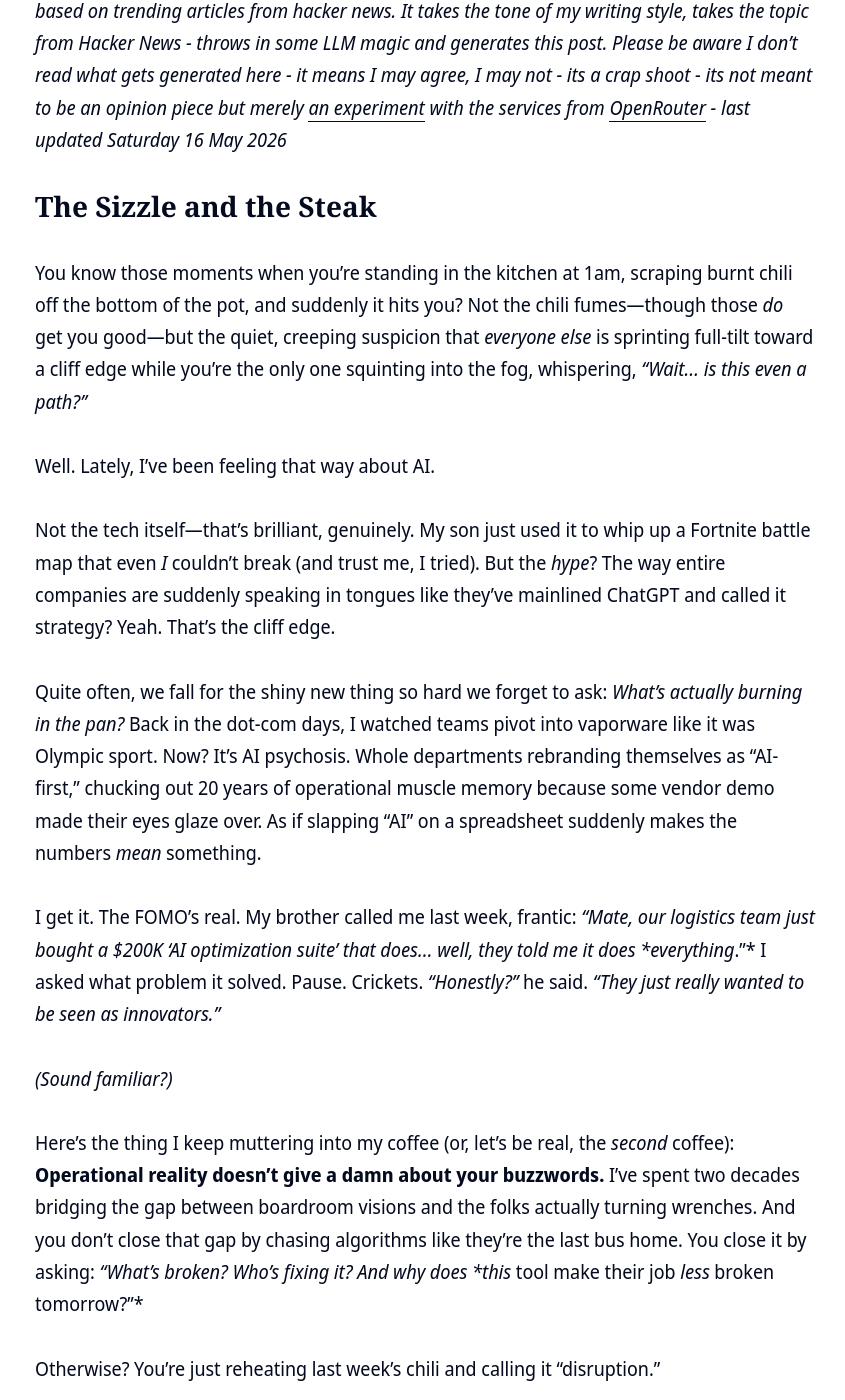
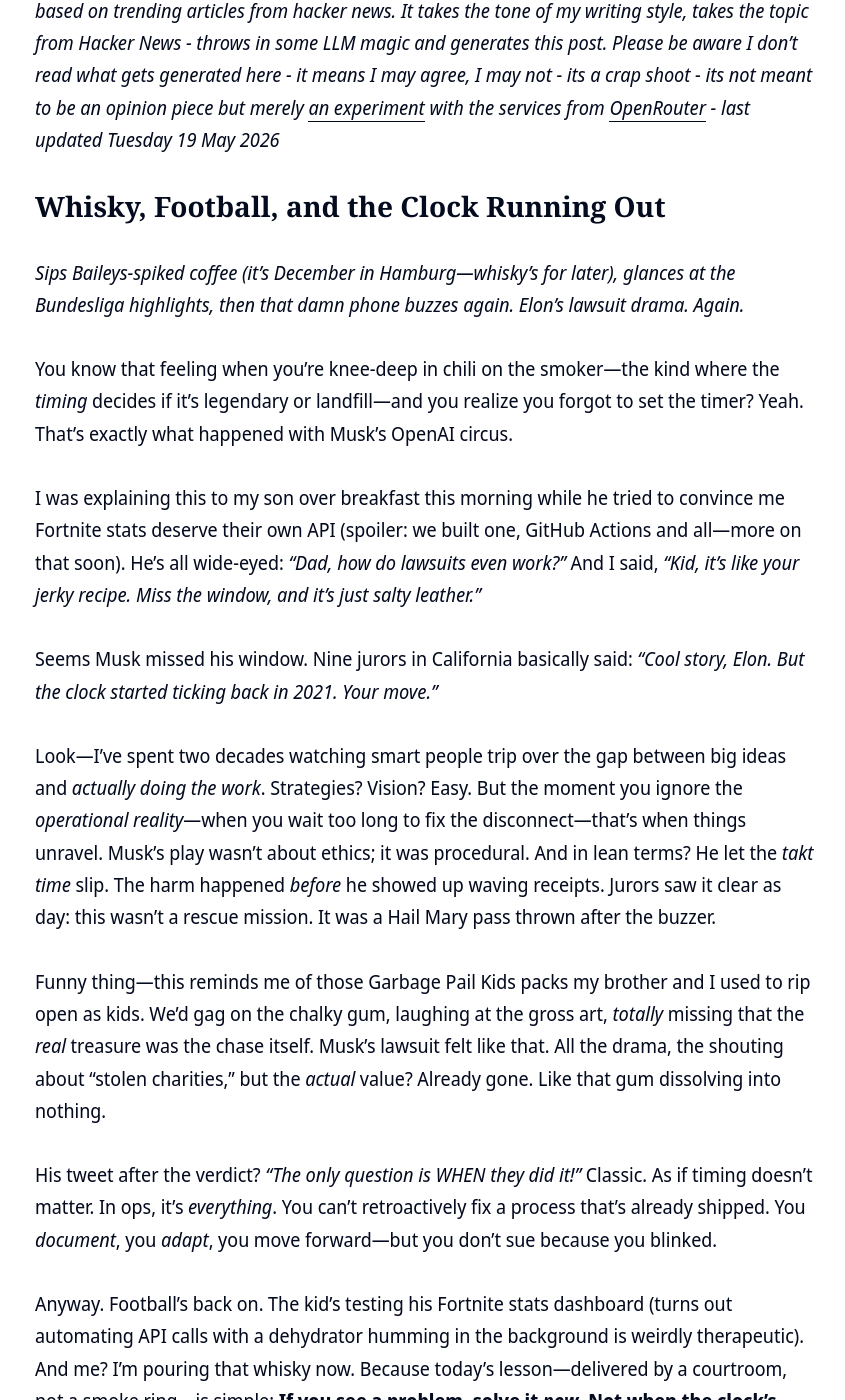
Before and after one commit to clintjb/clintjb.github.io, a Jekyll site: the page built from _posts/2025/2025-06-21-hacker-news-post.md, in a window 1280 px wide and 1400 px high, scrolled down 945 px. Shown: the whole window, without its empty margins (215-1060 px from the left). Built offline with Jekyll 4.4.1, drawn with Linux system fonts in a browser that asks for light colours; nearby versions of some CDN libraries; some of the changed text lies outside the part shown.

Commit message:
Updated Weekly Post

```diff
--- a/_posts/2025/2025-06-21-hacker-news-post.md
+++ b/_posts/2025/2025-06-21-hacker-news-post.md
@@ -11,38 +11,26 @@ image: '/images/posts/2025/weekly.jpg'
 ---
 ![](/images/posts/2025/weekly.jpg)
 
-_⚠️ **THIS POST IS GENERATED WITH LLMs**: This post is newly generated a few times a week based on trending articles from hacker news. It takes the tone of my writing style, takes the topic from Hacker News - throws in some LLM magic and generates this post. Please be aware I don't read what gets generated here - it means I may agree, I may not - its a crap shoot - its not meant to be an opinion piece but merely [an experiment](https://github.com/clintjb/Weekly-Post) with the services from [OpenRouter](https://openrouter.ai) - last updated Saturday 16 May 2026_
+_⚠️ **THIS POST IS GENERATED WITH LLMs**: This post is newly generated a few times a week based on trending articles from hacker news. It takes the tone of my writing style, takes the topic from Hacker News - throws in some LLM magic and generates this post. Please be aware I don't read what gets generated here - it means I may agree, I may not - its a crap shoot - its not meant to be an opinion piece but merely [an experiment](https://github.com/clintjb/Weekly-Post) with the services from [OpenRouter](https://openrouter.ai) - last updated Tuesday 19 May 2026_
 
-## The Sizzle and the Steak
+## Whisky, Football, and the Clock Running Out
 
-You know those moments when you’re standing in the kitchen at 1am, scraping burnt chili off the bottom of the pot, and suddenly it hits you? Not the chili fumes—though those *do* get you good—but the quiet, creeping suspicion that *everyone else* is sprinting full-tilt toward a cliff edge while you’re the only one squinting into the fog, whispering, *"Wait… is this even a path?"*
+*Sips Baileys-spiked coffee (it’s December in Hamburg—whisky’s for later), glances at the Bundesliga highlights, then that damn phone buzzes again. Elon’s lawsuit drama. Again.*
 
-Well. Lately, I’ve been feeling that way about AI.
+You know that feeling when you’re knee-deep in chili on the smoker—the kind where the *timing* decides if it’s legendary or landfill—and you realize you forgot to set the timer? Yeah. That’s exactly what happened with Musk’s OpenAI circus.
 
-Not the tech itself—that’s brilliant, genuinely. My son just used it to whip up a Fortnite battle map that even *I* couldn’t break (and trust me, I tried). But the *hype*? The way entire companies are suddenly speaking in tongues like they’ve mainlined ChatGPT and called it strategy? Yeah. That’s the cliff edge.
+I was explaining this to my son over breakfast this morning while he tried to convince me Fortnite stats deserve their own API (spoiler: we built one, GitHub Actions and all—more on that soon). He’s all wide-eyed: *"Dad, how do lawsuits even work?"* And I said, *"Kid, it’s like your jerky recipe. Miss the window, and it’s just salty leather."*
 
-Quite often, we fall for the shiny new thing so hard we forget to ask: *What’s actually burning in the pan?* Back in the dot-com days, I watched teams pivot into vaporware like it was Olympic sport. Now? It’s AI psychosis. Whole departments rebranding themselves as "AI-first," chucking out 20 years of operational muscle memory because some vendor demo made their eyes glaze over. As if slapping "AI" on a spreadsheet suddenly makes the numbers *mean* something.
+Seems Musk missed his window. Nine jurors in California basically said: *"Cool story, Elon. But the clock started ticking back in 2021. Your move."*
 
-I get it. The FOMO’s real. My brother called me last week, frantic: *"Mate, our logistics team just bought a $200K ‘AI optimization suite’ that does… well, they told me it does *everything*."* I asked what problem it solved. Pause. Crickets. *"Honestly?"* he said. *"They just really wanted to be seen as innovators."*
+Look—I’ve spent two decades watching smart people trip over the gap between big ideas and *actually doing the work*. Strategies? Vision? Easy. But the moment you ignore the *operational reality*—when you wait too long to fix the disconnect—that’s when things unravel. Musk’s play wasn’t about ethics; it was procedural. And in lean terms? He let the *takt time* slip. The harm happened *before* he showed up waving receipts. Jurors saw it clear as day: this wasn’t a rescue mission. It was a Hail Mary pass thrown after the buzzer.
 
-*(Sound familiar?)*
+Funny thing—this reminds me of those Garbage Pail Kids packs my brother and I used to rip open as kids. We’d gag on the chalky gum, laughing at the gross art, *totally* missing that the *real* treasure was the chase itself. Musk’s lawsuit felt like that. All the drama, the shouting about "stolen charities," but the *actual* value? Already gone. Like that gum dissolving into nothing.
 
-Here’s the thing I keep muttering into my coffee (or, let’s be real, the *second* coffee): **Operational reality doesn’t give a damn about your buzzwords.** I’ve spent two decades bridging the gap between boardroom visions and the folks actually turning wrenches. And you don’t close that gap by chasing algorithms like they’re the last bus home. You close it by asking: *"What’s broken? Who’s fixing it? And why does *this* tool make their job *less* broken tomorrow?"*
+His tweet after the verdict? *"The only question is WHEN they did it!"* Classic. As if timing doesn’t matter. In ops, it’s *everything*. You can’t retroactively fix a process that’s already shipped. You *document*, you *adapt*, you move forward—but you don’t sue because you blinked.
 
-Otherwise? You’re just reheating last week’s chili and calling it "disruption."
+Anyway. Football’s back on. The kid’s testing his Fortnite stats dashboard (turns out automating API calls with a dehydrator humming in the background is weirdly therapeutic). And me? I’m pouring that whisky now. Because today’s lesson—delivered by a courtroom, not a smoke ring—is simple: **If you see a problem, solve it *now*. Not when the clock’s already run out.**
 
-Funny enough, I saw the same fever dream play out with lean. Suddenly, everyone was "doing lean"—except they’d skip the part where you *actually talk to the people making the thing*. They’d hand-draw value stream maps on whiteboards while the assembly line choked on mismatched bolts. Sound familiar? Swap "lean" for "AI," and we’re back at square one: solutions in search of a problem.
+Some battles aren’t lost on principle. They’re lost because you waited too long to throw the first punch.
 
-So last weekend, while I was slow-smoking ribs (yes, *another* over-the-top method—gotta sear ’em first to lock in that mahogany crust), it clicked. We’re confusing the *sizzle* for the *steak*. AI’s the sizzle. The steak? That’s the messy, human work of understanding your process. Your people. Your *actual* customers.
-
-My son asked me over burnt toast this morning: *"Dad, can AI… like… *taste* BBQ?"* I ruffled his hair. *"Nah, mate. But it might tell you to cook it at 173°C instead of 175°C—and miss the whole point."*
-
-We’re so busy optimizing the thermometer we’ve forgotten why we’re standing at the grill in the first place.
-
-So here’s my plea, whispered into the void (and probably over a dram of something smoky): **Stop chasing the shiny. Start feeding the fire.** Plug the leaks. Listen to the team lead who’s been here 15 years. Fix the thing that *still* breaks on Tuesdays. Then—and only then—ask if AI’s the right tool for *that*.
-
-Otherwise, we’re just a bunch of dads standing in the rain, yelling "INNOVATE!" at a slow cooker.
-
-P.S. If you’re still reading? Pour yourself a drink. Put on a game. And for the love of all that’s holy—**taste your chili before you serve it.** Some truths don’t need an algorithm. 🌮
-
-*(P.P.S. Yeah, the ribs turned out fine. The burnt pot? That’s tomorrow’s problem.)*
+*— Still chewing on it. Pass the biltong.* 🌮
```
Also changed, not shown: images/posts/2025/weekly.jpg.
